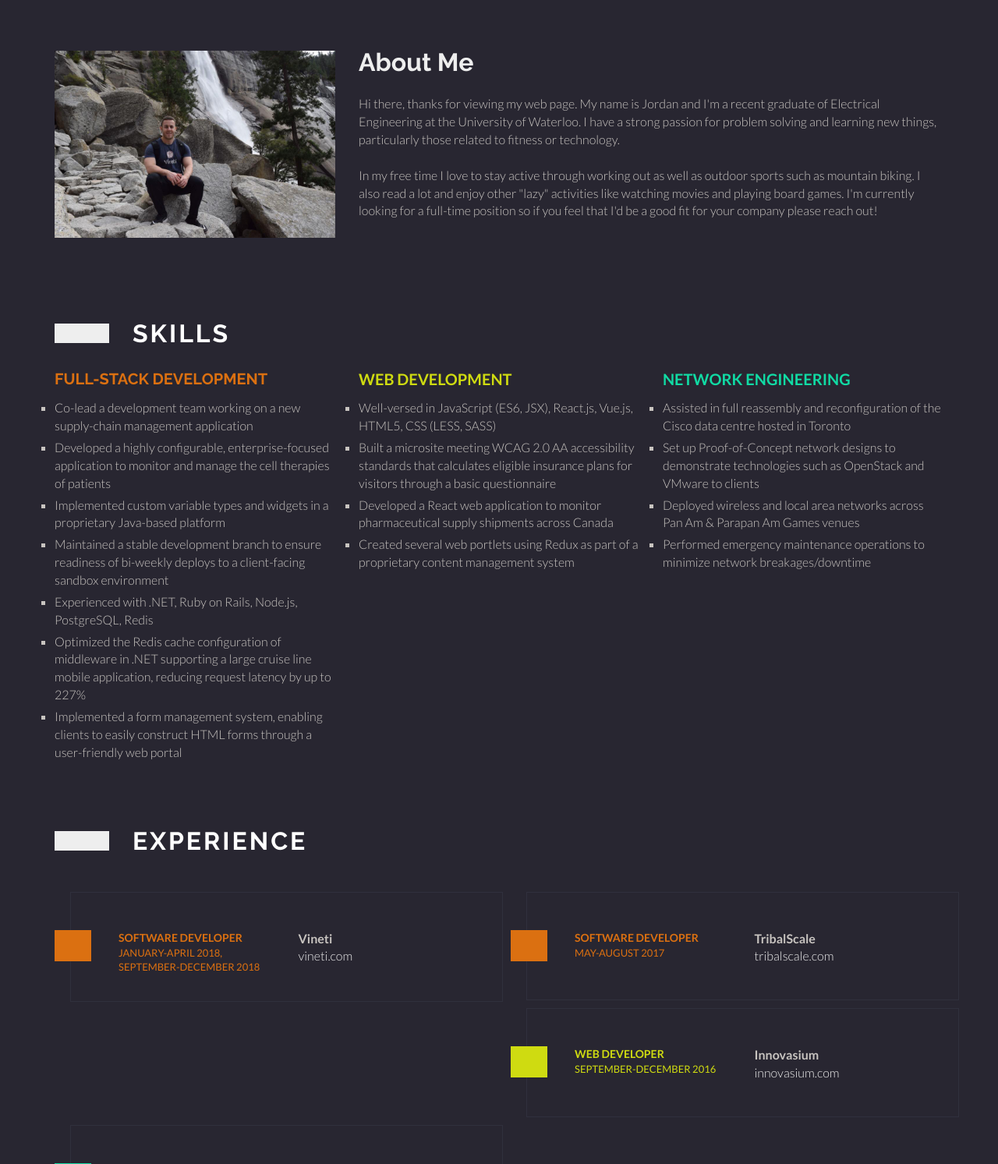
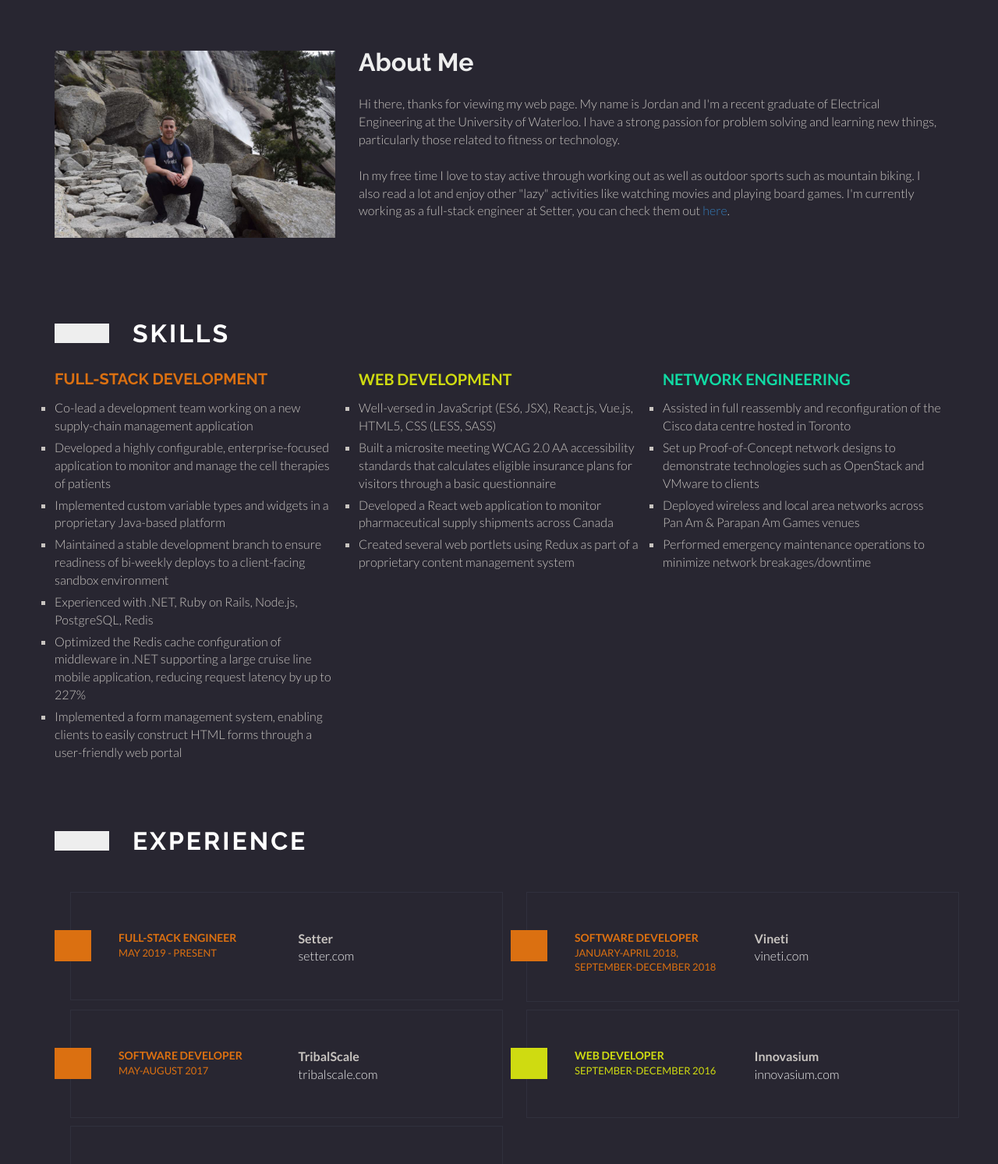
Before and after one commit to jordedwards/jordedwards.github.io, a plain HTML site: page index.html in a window 1280 px wide. Shown: the part 920-2413 px from the top of the page at 78% size. Drawn offline with Linux system fonts and the light colour scheme.

Commit message:
new job update

```diff
--- a/index.html
+++ b/index.html
@@ -67,7 +67,7 @@
           <h1>Jordan Edwards</h1>
           <h4>
             University of Waterloo
-            4B Electrical Engineering
+            Electrical Engineering Graduate
           </h4>
           <button class="more-btn">
             <a href="https://resume.creddle.io/resume/7x7h4z9lzui">VIEW RESUME</a>
@@ -96,8 +96,8 @@
               <br><br>
               In my free time I love to stay active through working out as well as outdoor sports such
               as mountain biking. I also read a lot and enjoy other "lazy" activities like watching movies
-              and playing board games. I'm currently looking for a full-time position so if you feel that
-              I'd be a good fit for your company please reach out!
+              and playing board games. I'm currently working as a full-stack engineer at Setter, you can check
+              them out <a href="https://setter.com/">here</a>.
             </p>
           </div>
         </div>
@@ -146,6 +146,27 @@
           </div>
 
           <div class="row experience-row">
+              <div class="col-md-6 col-sm-12">
+                  <div class="row experience">
+                    <div class="col-sm-1 col-xs-1">
+                      <div class="exp-box1"></div>
+                    </div>
+                    <div class="mobile-style">
+                      <div class="col-sm-5 col-xs-5 exp-web1">
+                        <b>
+                          FULL-STACK ENGINEER<br>
+                        </b>
+                        MAY 2019 - PRESENT
+                      </div>
+                      <div class="col-sm-6 col-xs-6">
+                        <p>
+                          <b>Setter</b><br>
+                          <a href="https://setter.com/">setter.com</a>
+                        </p>
+                      </div>
+                    </div>
+                  </div>
+                </div>
             <div class="col-md-6 col-sm-12">
               <div class="row experience">
                 <div class="col-sm-1 col-xs-1">
```
